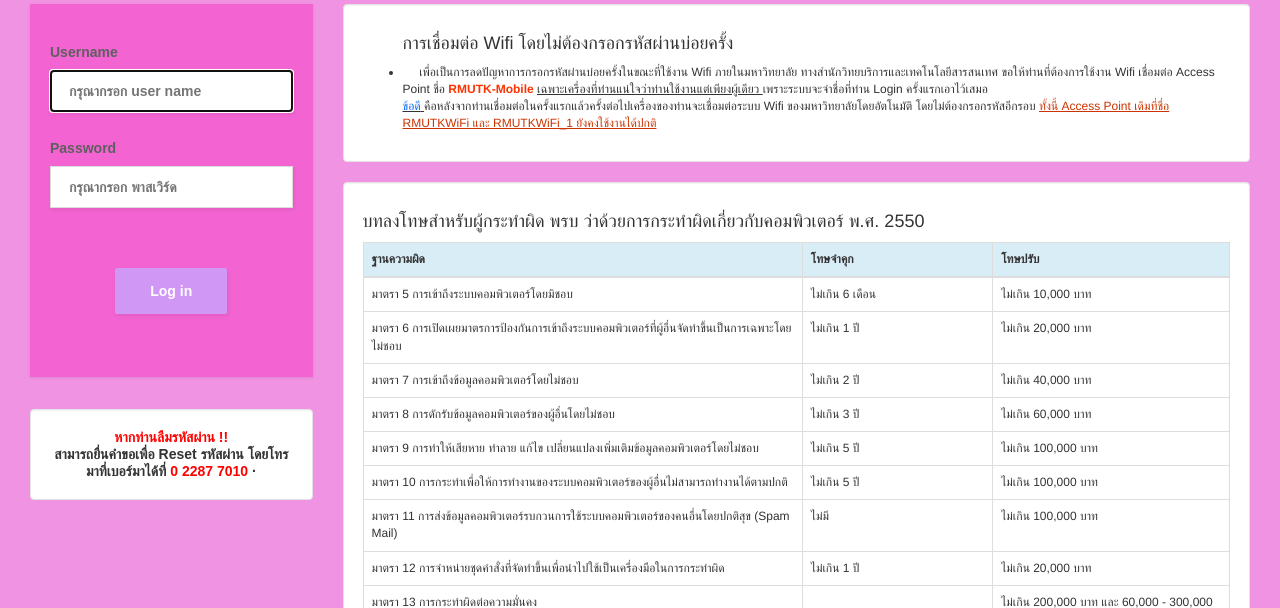
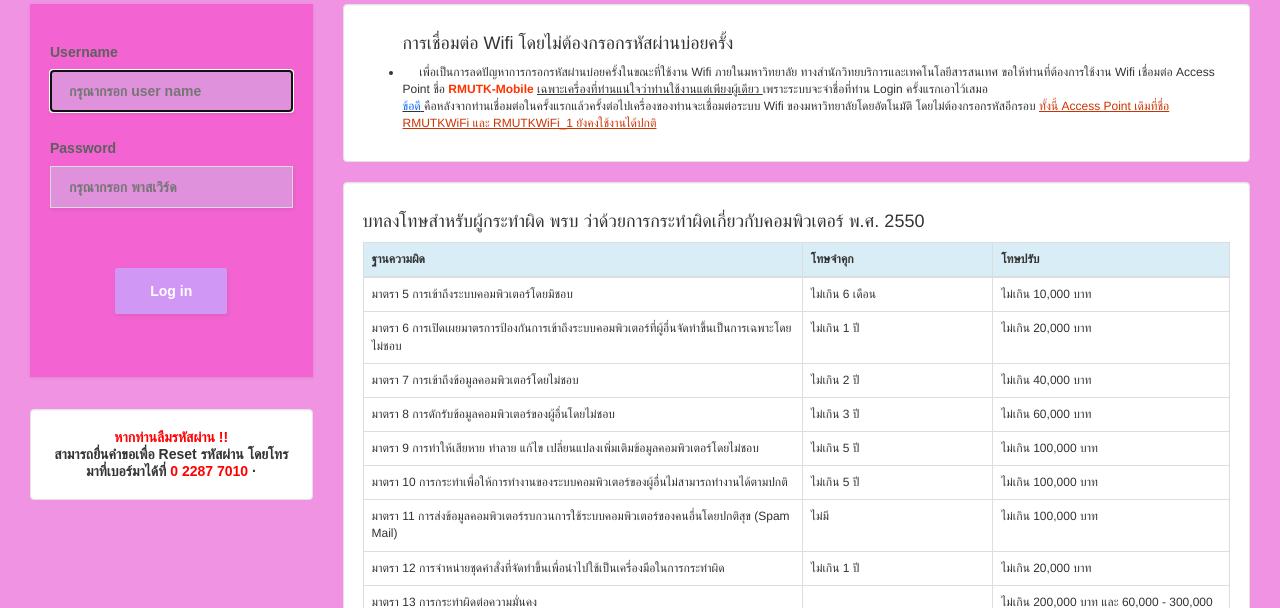
Before and after one commit to NNAN26/web-Programing-2, a plain HTML site: page week2/p2/index.html in a window 1280 px wide. Shown: the part 188-796 px from the top of the page. Drawn offline with nearby package versions, Linux system fonts and the light colour scheme.

Commit message:
homework

```diff
--- a/week2/p2/index.html
+++ b/week2/p2/index.html
@@ -532,7 +532,7 @@
                             <div class="form-row">
                                 <label>
                                 <span>Username</span>
-                                <input type="text" name="user" accesskey="u" placeholder="กรุณากรอก user name"
+                                <input style="background-color: #e091dc; color: #000000;"type="text" name="user" accesskey="u" placeholder="กรุณากรอก user name"
                                        autofocus>
                             </label>
                             </div>
@@ -540,7 +540,7 @@
                             <div class="form-row">
                                 <label>
                                 <span>Password</span>
-                                <input type="password" name="password" accesskey="p" placeholder="กรุณากรอก พาสเวิร์ด">
+                                <input style="background-color: #e091dc; color: #000000;" type="password" name="password" accesskey="p" placeholder="กรุณากรอก พาสเวิร์ด">
                             </label>
                             </div>
 
```
